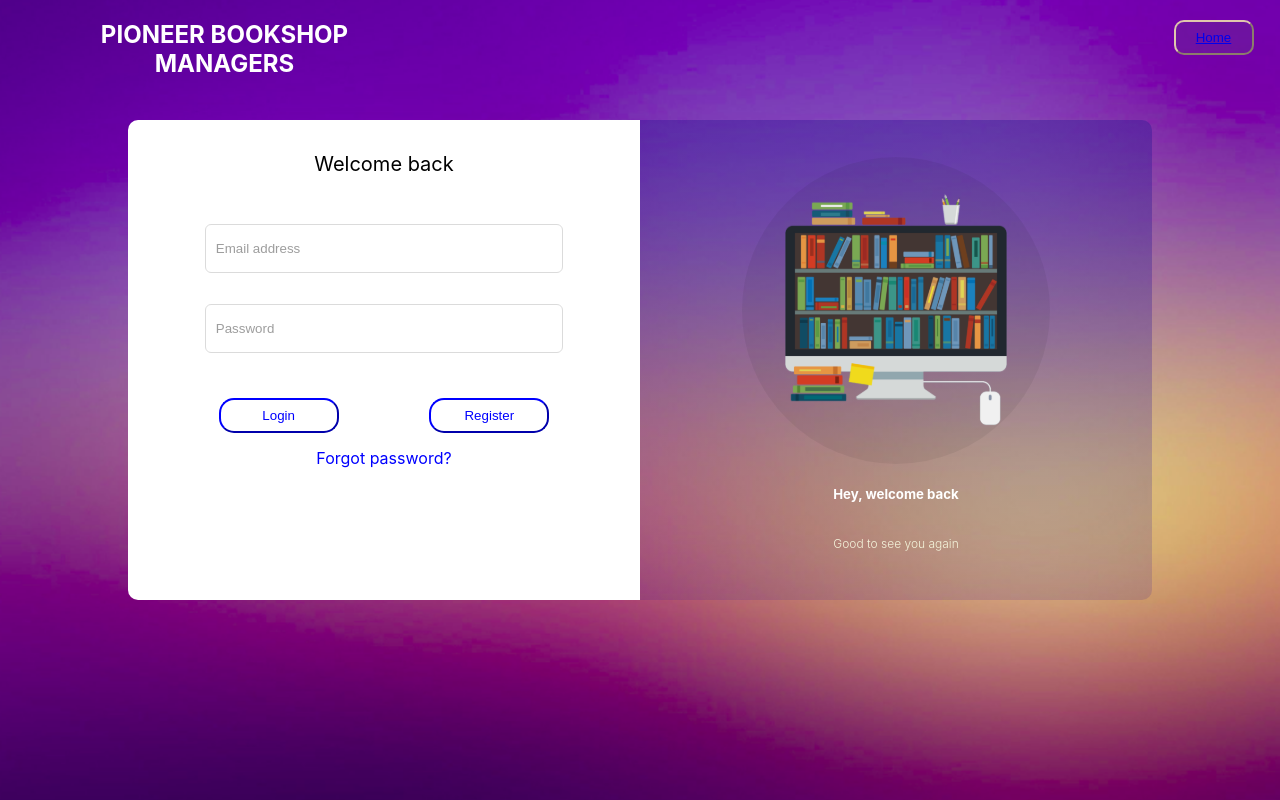
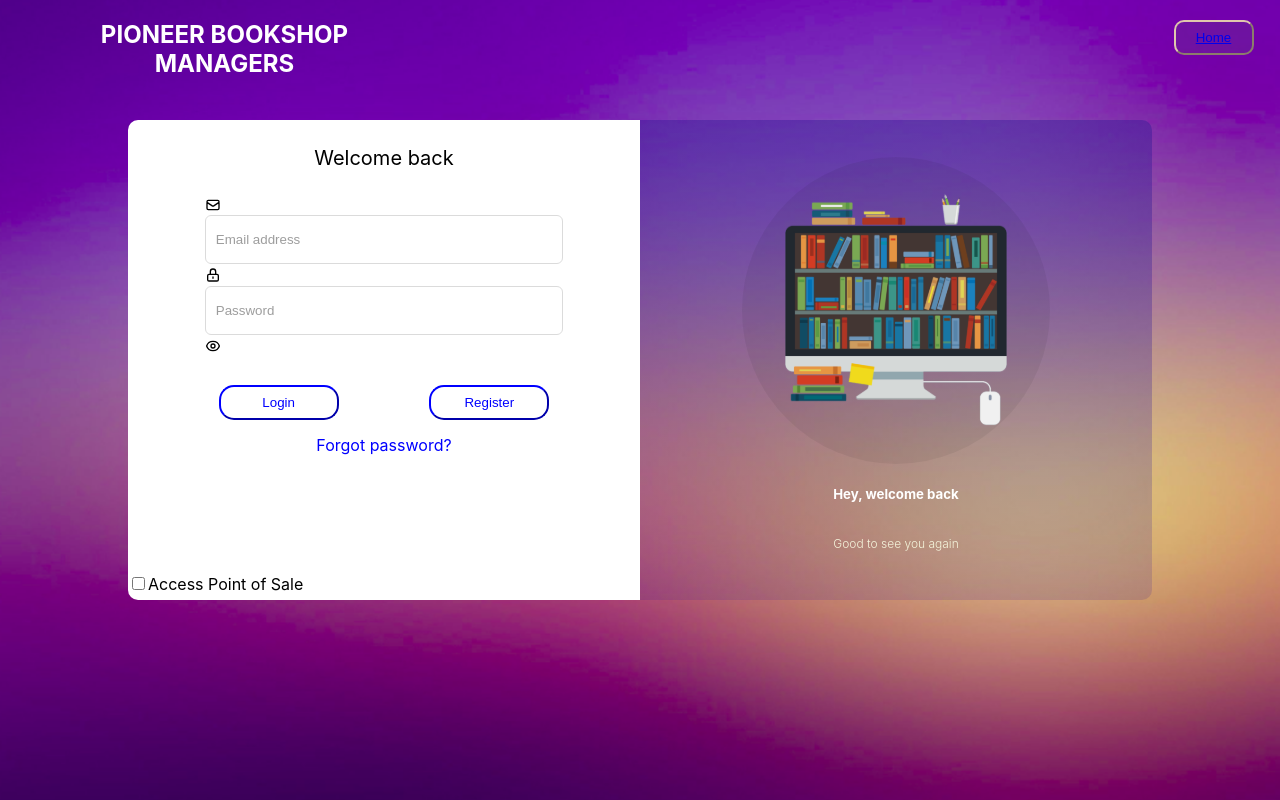
Before and after one commit to munteanurazvanandrei/Bookshop-Management-App, a React (Create React App) app in the folder client/: page /signin in a window 1280 px wide. Built offline with nearby package versions, Linux system fonts and the light colour scheme.

Commit message:
BMA-16# add icons to form input elements, add checkbox for employee login, restructure code to delete obsolete code.

```diff
--- a/client/src/Components/SignInPage/SignInPage.js
+++ b/client/src/Components/SignInPage/SignInPage.js
@@ -1,12 +1,19 @@
 import React, { useState } from "react";
 import { useNavigate, Link } from "react-router-dom";
+import {
+  HiOutlineMail,
+  HiOutlineEye,
+  HiOutlineLockClosed,
+} from "react-icons/hi";
 import "./sigin.css";
 
-export default function SignIn(handleLogin, action = "") {
+export default function SignIn() {
   // The signIn page
+  let action = false;
   const [formData, setFormData] = useState({});
   const [errors, setErrors] = useState("");
   const navigate = useNavigate();
+  const [checked, setChecked] = useState(false);
 
   function handleInput(e) {
     const key = e.target.name;
@@ -17,46 +24,24 @@ export default function SignIn(handleLogin, action = "") {
   }
   function handleSubmit(e) {
     e.preventDefault();
-
-    action
-      ? fetch("http://localhost:4000/managers/", {
+    console.log("hello");
+    fetch("http://localhost:3000/login", {
       method: "POST",
       headers: {
+        role: action ? "" : "manager",
         "Content-type": "application/json",
       },
       body: JSON.stringify(formData),
-        }).then((r) => {
+    })
+      .then((r) => {
         if (r.ok) {
-            return r.json().then((user) => {
+          r.json().then((user) => {
             console.log(user);
-              handleLogin.handleManagerLogin(user);
-              localStorage.setItem("manager-token", user.jwt);
-              localStorage.setItem("manager", user.manager.id);
-              navigate(`/manager/${user.manager.id}/manager`);
+            localStorage.setItem("token", user.jwt);
+            navigate(`${action ? "/employee/make_sale" : "/manager"}`);
           });
         } else {
           r.json().then((err) => {
-              setErrors(err.errors);
-            });
-          }
-        })
-      : fetch("http://localhost:4000/employees", {
-          method: "POST",
-          headers: {
-            "Content-Type": "application/json",
-          },
-          body: JSON.stringify(formData),
-        })
-          .then((res) => {
-            if (res.ok) {
-              res.json().then((user) => {
-                handleLogin(user);
-                localStorage.setItem("jwt", user.jwt);
-                localStorage.setItem("user", `${user.employee.id}`);
-                navigate("/sales_employee");
-              });
-            } else {
-              res.json().then((err) => {
             setErrors(err.errors);
           });
         }
@@ -78,6 +63,7 @@ export default function SignIn(handleLogin, action = "") {
             <h3>Welcome back</h3>
             <form onSubmit={handleSubmit} autoComplete="off">
               <div className="login-inputs-container">
+                <HiOutlineMail />
                 <input
                   id="email"
                   type="email"
@@ -88,7 +74,7 @@ export default function SignIn(handleLogin, action = "") {
                     handleInput(e);
                   }}
                 />
-                {/* <br /> */}
+                <HiOutlineLockClosed />
                 <input
                   id="password"
                   type="password"
@@ -99,6 +85,7 @@ export default function SignIn(handleLogin, action = "") {
                     handleInput(e);
                   }}
                 />
+                <HiOutlineEye />
               </div>
               <br />
               <div className="login-button-form">
@@ -112,6 +99,16 @@ export default function SignIn(handleLogin, action = "") {
             <p style={{ color: "red", fontStyle: "italic" }}>
               {errors && `${errors}!`}
             </p>
+            <div>
+              <label>
+                <input
+                  type="checkbox"
+                  checked={checked}
+                  onChange={() => setChecked(action)}
+                />
+                Access Point of Sale
+              </label>
+            </div>
           </div>
           <div className="registration-welcome-message">
             <img src="/svgs/login-svg.svg" alt="#" />
```
Lines whose indentation alone changed are shown as unchanged.
